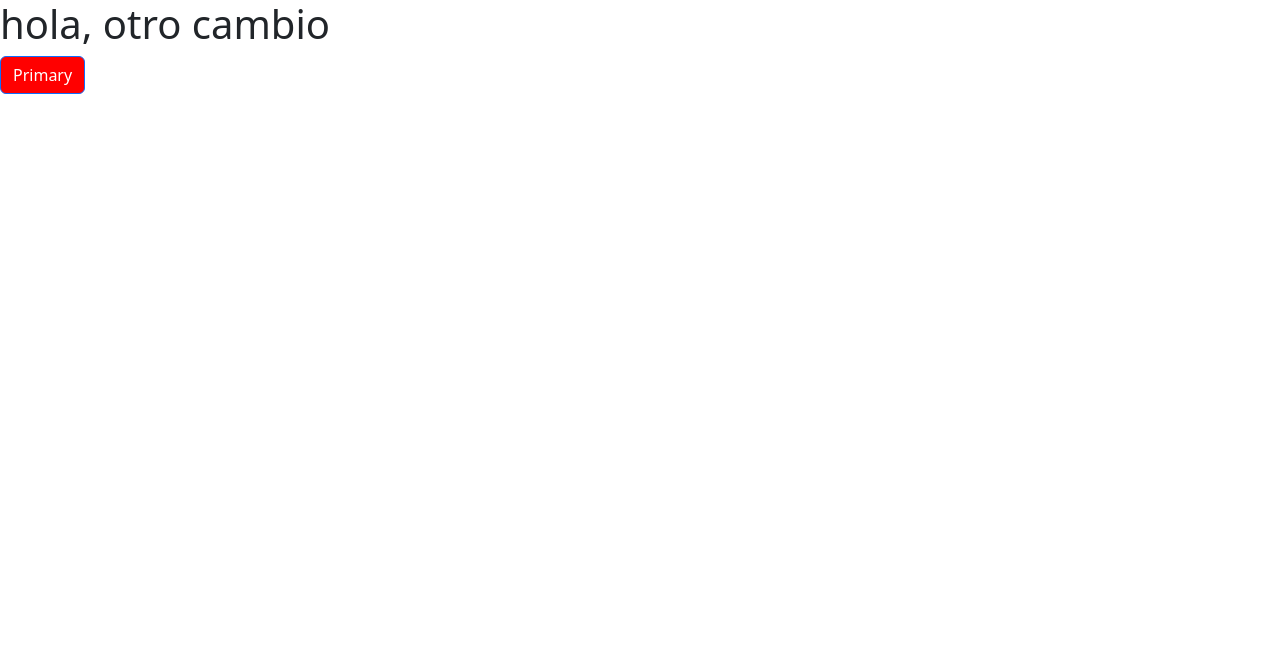
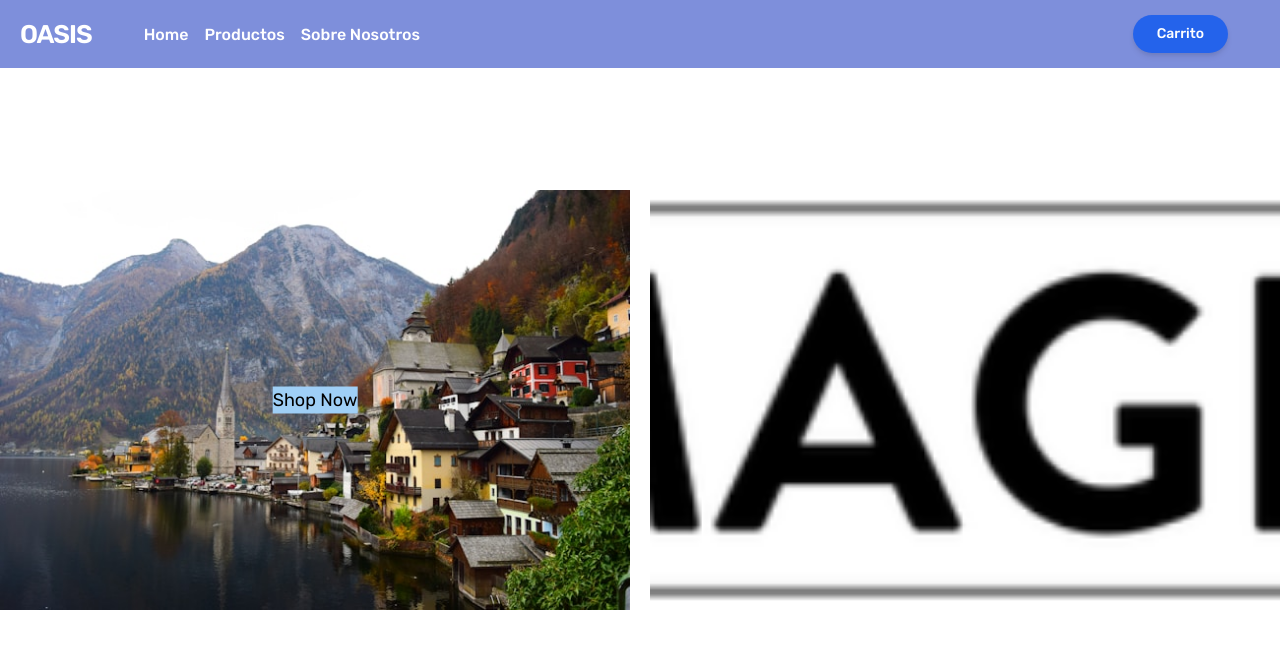
Before and after one commit to ImTeegan/oasisFloristeria, a website built with webpack: page OasisFloristeria/src/index.html in a window 1280 px wide. Built offline with nearby package versions, Linux system fonts and the light colour scheme.

Commit message:
NavBar and hero init

```diff
--- a/OasisFloristeria/src/index.html
+++ b/OasisFloristeria/src/index.html
@@ -6,22 +6,44 @@
     <meta name="viewport" content="width=device-width, initial-scale=1" />
     <link href="/dist/main.css" rel="stylesheet" type="text/css" />
     <link rel="stylesheet" href="https://cdnjs.cloudflare.com/ajax/libs/font-awesome/4.7.0/css/font-awesome.min.css">
-    <link href="https://cdn.jsdelivr.net/npm/slick-carousel@1.8.1/slick/slick.css" rel="stylesheet">
-
-    <title>Galería de imágenes</title>
 
 </head>
 
 <body>
 
+    <header class="header" id="header">
+        <nav class="navbar container">
+            <a href="#" class="brand">Oasis</a>
+            <div class="burger" id="burger">
+                <span class="burger-line"></span>
+                <span class="burger-line"></span>
+                <span class="burger-line"></span>
+            </div>
+            <div class="menu" id="menu">
+                <ul class="menu-inner">
+                    <li class="menu-item"><a href="#" class="menu-link">Home</a></li>
+                    <li class="menu-item"><a href="#" class="menu-link">Productos</a></li>
+                    <li class="menu-item"><a href="#" class="menu-link">Sobre Nosotros</a></li>
+                </ul>
+            </div>
 
-    <h1>hola, otro cambio</h1>
+            <a href="#" class="menu-block">Carrito</a>
+        </nav>
+    </header>
+    <!--<div class="triangulo-invertido"></div>
+     Main Section -->
 
-    <button type="button" class="btn btn-primary">Primary</button>
-
-    <script src="src/index.js" type="text/javascript"></script>
-    <script src="https://cdn.jsdelivr.net/npm/slick-carousel@1.8.1/slick/slick.min.js"></script>
-
+    <section class="hero">
+        <div class="hero-grid">
+            <div class="hero-item">
+                <img src="../public/images/dicomo.jpg" alt="Imagen 1">
+                <button class="shop-now">Shop Now</button>
+            </div>
+            <div class="hero-item">
+                <img src="../public/images/logo.png" alt="Imagen 2">
+            </div>
+        </div>
+    </section>
 
 
 </body>
--- a/OasisFloristeria/src/index.js
+++ b/OasisFloristeria/src/index.js
@@ -1,5 +1,11 @@
+
+import "bootstrap/dist/js/bootstrap.min.js";
 import "./styles/styles.scss"
+
+
+
 /*import 'slick-carousel';
+
 import 'slick-carousel/slick/slick.css';
 import 'slick-carousel/slick/slick-theme.css';
 
@@ -38,3 +44,41 @@ $("#slick").slick({
     slidesToShow: 3,
     slidesToScroll: 3
 });*/
+
+const navbarMenu = document.getElementById("menu");
+const burgerMenu = document.getElementById("burger");
+const headerMenu = document.getElementById("header");
+
+// Open Close Navbar Menu on Click Burger
+if (burgerMenu && navbarMenu) {
+    burgerMenu.addEventListener("click", () => {
+        burgerMenu.classList.toggle("is-active");
+        navbarMenu.classList.toggle("is-active");
+    });
+}
+
+// Close Navbar Menu on Click Menu Links
+document.querySelectorAll(".menu-link").forEach((link) => {
+    link.addEventListener("click", () => {
+        burgerMenu.classList.remove("is-active");
+        navbarMenu.classList.remove("is-active");
+    });
+});
+
+// Change Header Background on Scrolling
+window.addEventListener("scroll", () => {
+    if (this.scrollY >= 85) {
+        headerMenu.classList.add("on-scroll");
+    } else {
+        headerMenu.classList.remove("on-scroll");
+    }
+});
+
+// Fixed Navbar Menu on Window Resize
+window.addEventListener("resize", () => {
+    if (window.innerWidth > 768) {
+        if (navbarMenu.classList.contains("is-active")) {
+            navbarMenu.classList.remove("is-active");
+        }
+    }
+});
--- a/OasisFloristeria/src/styles/components/button.scss
+++ b/OasisFloristeria/src/styles/components/button.scss
@@ -1,6 +1,4 @@
 @import '../global.scss';
-@import 'bootstrap/dist/css/bootstrap.min.css';
-
 
 .btn-primary {
     --bs-btn-bg: #FF0000; // Cambia el color de fondo del botón primario a rojo
--- /dev/null
+++ b/OasisFloristeria/src/styles/components/hero.scss
@@ -0,0 +1,56 @@
+@import '../global.scss';
+
+.hero {
+    display: flex;
+    justify-content: center;
+    align-items: center;
+    height: 100vh;
+
+    .hero-grid {
+        display: grid;
+        grid-template-columns: repeat(2, 1fr);
+        gap: 20px;
+        width: 100%;
+
+        .hero-item {
+            position: relative;
+
+            img {
+                width: 100%;
+                height: 100%;
+                object-fit: cover;
+            }
+
+            button.shop-now {
+                position: absolute;
+                bottom: 50%;
+                left: 50%;
+                transform: translate(-50%, 50%);
+                z-index: 1;
+                background-color: $color-main;
+            }
+        }
+    }
+
+    @media screen and (max-width: 768px) {
+        .hero-grid {
+            display: grid;
+            grid-template-columns: 1fr;
+            grid-template-rows: auto;
+            gap: 20px;
+
+            .hero-item {
+                &:nth-child(1) {
+                    order: -1;
+                }
+            }
+
+            button.shop-now {
+                position: relative;
+                transform: translate(-50%, 0);
+                bottom: auto;
+                left: auto;
+            }
+        }
+    }
+}
--- /dev/null
+++ b/OasisFloristeria/src/styles/components/navbar.scss
@@ -0,0 +1,326 @@
+@import '../global.scss';
+@import url("https://fonts.googleapis.com/css2?family=Rubik:wght@400;500;600;700&display=swap");
+
+:root {
+    --color-white-100: hsl(206, 5%, 100%);
+    --color-white-200: hsl(206, 5%, 90%);
+    --color-white-300: hsl(206, 5%, 80%);
+    --color-white-400: hsl(206, 5%, 65%);
+    --color-white-500: hsl(206, 5%, 50%);
+
+    --color-black-100: hsl(213, 20%, 10%);
+    --color-black-200: hsl(213, 23%, 8%);
+    --color-black-300: hsl(214, 21%, 6%);
+    --color-black-400: hsl(210, 21%, 6%);
+    --color-black-500: hsl(216, 22%, 4%);
+    --color-black-600: hsl(220, 18%, 3%);
+    --color-black-700: hsl(220, 27%, 2%);
+    --color-black-800: hsl(180, 20%, 1%);
+
+    --color-blue-100: hsl(214, 95%, 93%);
+    --color-blue-200: hsl(213, 97%, 87%);
+    --color-blue-300: hsl(212, 96%, 78%);
+    --color-blue-400: hsl(213, 94%, 68%);
+    --color-blue-500: hsl(217, 91%, 60%);
+    --color-blue-600: hsl(221, 83%, 53%);
+    --color-blue-700: hsl(224, 76%, 48%);
+    --color-blue-800: hsl(226, 71%, 40%);
+    --color-blue-900: hsl(224, 64%, 33%);
+
+    --shadow-small: 0 1px 3px 0 rgba(0, 0, 0, 0.1),
+        0 1px 2px 0 rgba(0, 0, 0, 0.06);
+    --shadow-medium: 0 4px 6px -1px rgba(0, 0, 0, 0.1),
+        0 2px 4px -1px rgba(0, 0, 0, 0.06);
+    --shadow-large: 0 10px 15px -3px rgba(0, 0, 0, 0.1),
+        0 4px 6px -2px rgba(0, 0, 0, 0.05);
+}
+
+*,
+*::before,
+*::after {
+    padding: 0;
+    margin: 0;
+    box-sizing: border-box;
+    list-style: none;
+    list-style-type: none;
+    text-decoration: none;
+    -webkit-font-smoothing: antialiased;
+    -moz-osx-font-smoothing: grayscale;
+    text-rendering: optimizeLegibility;
+}
+
+html {
+    font-size: 100%;
+    box-sizing: inherit;
+    scroll-behavior: smooth;
+    height: -webkit-fill-available;
+    background-color: #7e8fdb;
+}
+
+body {
+    font-family: "Rubik", sans-serif;
+    font-size: clamp(1rem, 2vw, 1.125rem);
+    font-weight: 400;
+    line-height: 1.5;
+    height: -webkit-fill-available;
+    color: var(--color-white-100);
+    background-color: #fff;
+}
+
+main {
+    overflow: hidden;
+}
+
+a,
+button {
+    cursor: pointer;
+    border: none;
+    outline: none;
+    user-select: none;
+    background: none;
+    box-shadow: none;
+    text-decoration: none;
+}
+
+
+
+// Element Section
+.section {
+    margin: 0 auto;
+    padding: 6rem 0 1rem;
+}
+
+.container {
+    max-width: 100%;
+    height: auto;
+    margin: 0 auto;
+    padding: 0 1.25rem;
+}
+
+.centered {
+    text-align: center;
+    vertical-align: middle;
+    margin-bottom: 1rem;
+}
+
+
+// Header Section
+.header {
+    position: fixed;
+    top: 0;
+    left: 0;
+    z-index: 1000;
+    width: 100%;
+    height: auto;
+    margin: 0 auto;
+    transition: all 0.35s ease;
+    background-color: #7e8fdb;
+
+    &.on-scroll {
+        background: var(--color-black-300);
+        box-shadow: var(--shadow-medium);
+    }
+}
+
+.navbar {
+    display: flex;
+    flex-direction: row;
+    align-items: center;
+    justify-content: flex-start;
+    column-gap: 1.25rem;
+    width: 100%;
+    height: 4.25rem;
+    margin: 0 auto;
+}
+
+.brand {
+    font-family: inherit;
+    font-size: 1.6rem;
+    font-weight: 600;
+    line-height: 1.5;
+    letter-spacing: -1px;
+    color: var(--color-white-100);
+    text-transform: uppercase;
+}
+
+.menu {
+    position: fixed;
+    top: -100%;
+    left: 0;
+    width: 100%;
+    height: auto;
+    padding: 4rem 0 3rem;
+    overflow: hidden;
+    background-color: var(--color-black-300);
+    box-shadow: var(--shadow-medium);
+    transition: all 0.4s ease-in-out;
+
+    &.is-active {
+        top: 0;
+        width: 100%;
+        height: auto;
+    }
+
+    &-inner {
+        display: flex;
+        flex-direction: column;
+        justify-content: center;
+        align-items: center;
+        row-gap: 1.25rem;
+    }
+
+    &-link {
+        font-family: inherit;
+        font-size: 1rem;
+        font-weight: 500;
+        line-height: 1.5;
+        color: var(--color-white-100);
+        text-transform: uppercase;
+        transition: all 0.3s ease;
+    }
+
+    &-block {
+        display: inline-block;
+        font-family: inherit;
+        font-size: 0.875rem;
+        font-weight: 500;
+        line-height: 1.25;
+        user-select: none;
+        white-space: nowrap;
+        text-align: center;
+        margin-left: auto;
+        padding: 0.65rem 1.5rem;
+        border-radius: 3rem;
+        text-transform: capitalize;
+        color: var(--color-white);
+        background-color: var(--color-blue-600);
+        box-shadow: var(--shadow-medium);
+        transition: all 0.3s ease-in-out;
+    }
+
+    // Media Query Breakpoint
+    @media only screen and (min-width: 48rem) {
+        position: relative;
+        top: 0;
+        width: auto;
+        height: auto;
+        padding: 0rem;
+
+        background: none;
+        box-shadow: none;
+
+        .brand {}
+
+        &-inner {
+            display: flex;
+            flex-direction: row;
+            column-gap: 1rem;
+            margin: 0 auto;
+        }
+
+        &-link {
+            text-transform: capitalize;
+        }
+
+        &-block {
+            margin-right: 2rem;
+        }
+    }
+}
+
+.burger {
+    position: relative;
+    display: block;
+    cursor: pointer;
+    user-select: none;
+    order: -1;
+    z-index: 10;
+    width: 1.6rem;
+    height: 1.15rem;
+    border: none;
+    outline: none;
+    background: none;
+    visibility: visible;
+    transform: rotate(0deg);
+    transition: 0.35s ease;
+
+    // Media Query Breakpoint
+    @media only screen and (min-width: 48rem) {
+        display: none;
+        visibility: hidden;
+    }
+
+    &-line {
+        position: absolute;
+        display: block;
+        left: 0;
+        width: 100%;
+        height: 2px;
+        border: none;
+        outline: none;
+        opacity: 1;
+        border-radius: 1rem;
+        transform: rotate(0deg);
+        background-color: var(--color-white-100);
+        transition: 0.25s ease-in-out;
+
+        &:nth-child(1) {
+            top: 0px;
+        }
+
+        &:nth-child(2) {
+            top: 0.5rem;
+            width: 70%;
+        }
+
+        &:nth-child(3) {
+            top: 1rem;
+        }
+    }
+
+    &.is-active .burger-line {
+        &:nth-child(1) {
+            top: 0.5rem;
+            transform: rotate(135deg);
+        }
+
+        &:nth-child(2) {
+            opacity: 0;
+            visibility: hidden;
+        }
+
+        &:nth-child(3) {
+            top: 0.5rem;
+            transform: rotate(-135deg);
+        }
+    }
+}
+
+.triangulo-invertido {
+    z-index: 100;
+    display: flex;
+    justify-content: center;
+    /* Centra horizontalmente */
+
+    /* Centra verticalmente */
+    width: 100px;
+    /* Ajusta el ancho según tus necesidades */
+    height: 100px;
+    /* Ajusta la altura según tus necesidades */
+    background-color: #fff;
+    content: "";
+    position: absolute;
+
+    left: 50%;
+    transform: translateX(-50%);
+    width: 0;
+    height: 0;
+    border-left: 100px solid transparent;
+    border-right: 100px solid transparent;
+    border-top: 100px solid #7e8fdb;
+}
+
+
+
+
+// Banner Section
--- a/OasisFloristeria/src/styles/styles.scss
+++ b/OasisFloristeria/src/styles/styles.scss
@@ -1,7 +1,9 @@
 // Components
-
+@import 'bootstrap/dist/css/bootstrap.min.css';
 //@import 'components/footer.scss';
 @import 'components/button.scss';
+@import 'components/navbar.scss';
+@import 'components/hero.scss';
 
 
 .slick-arrow {
--- a/OasisFloristeria/webpack.config.js
+++ b/OasisFloristeria/webpack.config.js
@@ -7,7 +7,7 @@ const webpack = require('webpack');
 module.exports = {
     entry: './src/index.js',
     output: {
-        filename: './src/index.js',
+        filename: './index.js',
         path: path.resolve(__dirname, 'dist'),
         clean: true
     },
@@ -18,6 +18,7 @@ module.exports = {
     },
     module: {
         rules: [
+            //investigra y agregar html loader
             {
                 test: /\.s[ac]ss$/i,
                 use: [MiniCssExtractPlugin.loader, "css-loader", "sass-loader"],
```
Also changed, not shown: OasisFloristeria/dist/index.html, OasisFloristeria/dist/index.js (added), OasisFloristeria/dist/index.js.LICENSE.txt (added), OasisFloristeria/dist/main.css, OasisFloristeria/dist/src/index.js (deleted).
